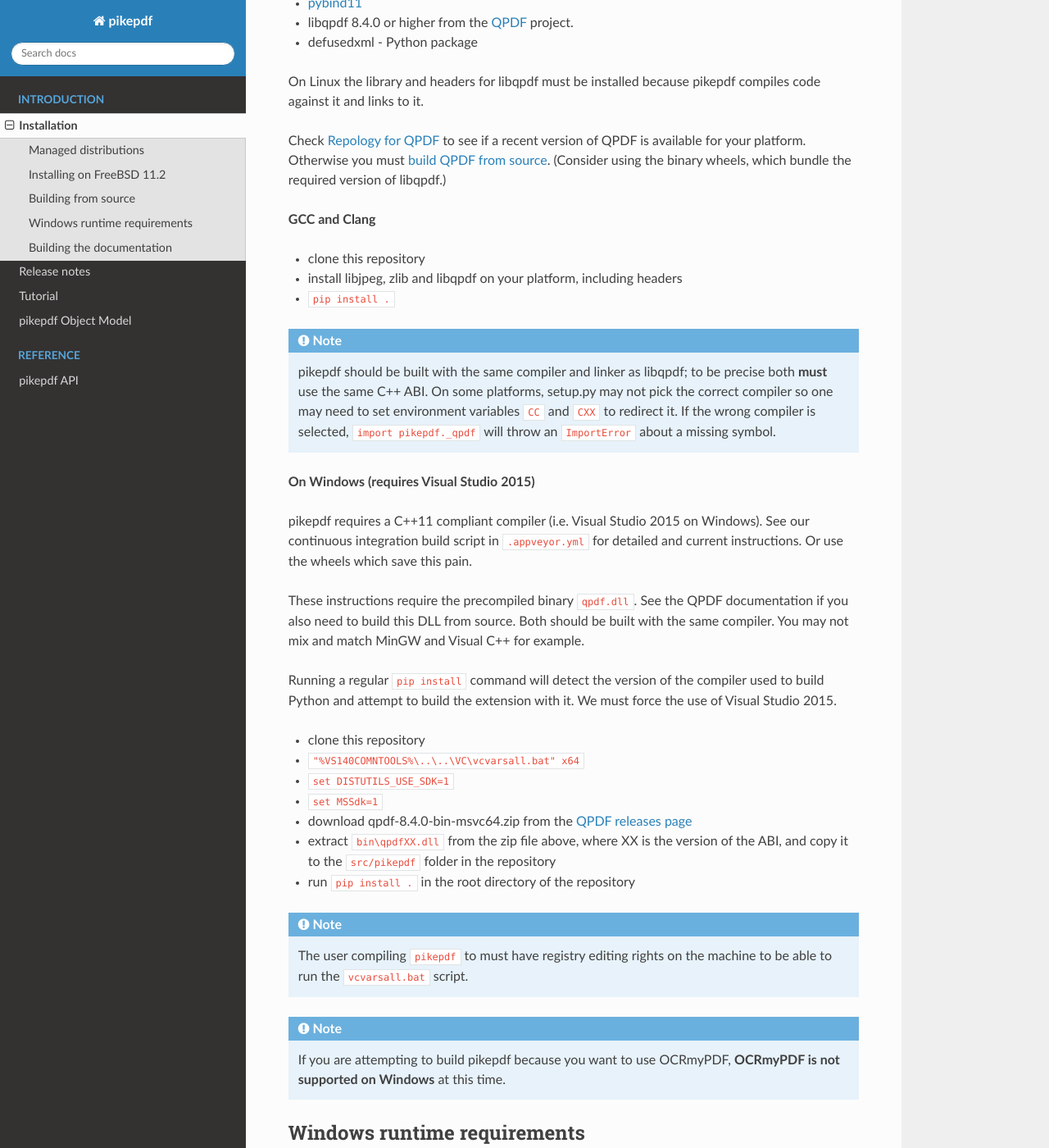
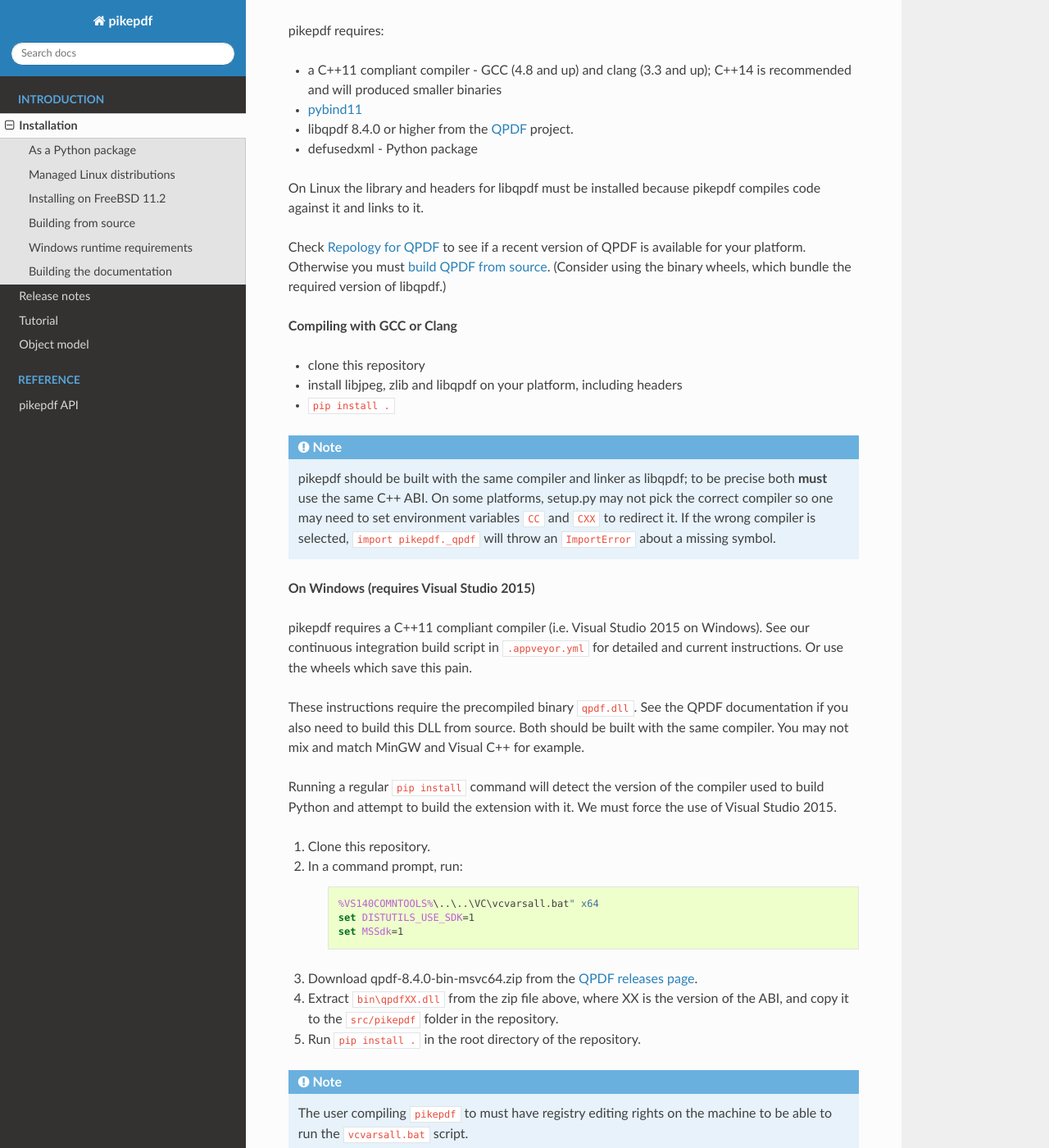
Before and after one commit to pikepdf/pikepdf, a Sphinx documentation site: the page built from docs/installation.rst, in a window 1280 px wide and 1400 px high, scrolled down 1567 px. Shown: the whole window at 82% size. Built offline with Sphinx 7.4.7 and the Read the Docs theme 2.0.0, drawn with Linux system fonts in a browser that asks for light colours; pages that are not in the unit, such as notebooks, are missing from menus; the version number could not be read and is left out; some of the changed text lies outside the part shown.

Commit message:
docs: general cleanup

```diff
--- a/docs/installation.rst
+++ b/docs/installation.rst
@@ -1,5 +1,8 @@
 Installation
 ============
+
+As a Python package
+-------------------
 
 .. |latest| image:: https://img.shields.io/pypi/v/pikepdf.svg
     :alt: pikepdf latest released version on PyPI
@@ -7,7 +10,7 @@
 |latest|
 
 Most users on Linux, macOS or Windows with x64 systems should take advantage of
-the binary wheels.
+the binary wheels to install the Python package.
 
 .. code-block:: bash
 
@@ -22,8 +25,11 @@
 Binary wheels should work on most systems work on Linux distributions 2007
 and newer, macOS 10.11 and newer (for Homebrew), Windows 7 and newer.
 
-Managed distributions
----------------------
+Use ``pip install --user pikepdf`` to install the package for the current user
+only. Use ``pip install pikepdf`` to install to a virtual environment.
+
+Managed Linux distributions
+---------------------------
 
 **Debian, Ubuntu and other APT distributions**
 
@@ -38,7 +44,7 @@
 
 **Fedora 29**
 
-.. |fedora| image:: https://repology.org/badge/version-only-for-repo/fedora_29/python:pikepdf.svg
+.. |fedora| image:: https://repology.org/badge/version-for-repo/fedora_29/python:pikepdf.svg
     :alt: Fedora 29
 
 .. |rawhide| image:: https://repology.org/badge/version-for-repo/fedora_rawhide/python:pikepdf.svg
@@ -100,7 +106,7 @@
 (Consider using the binary wheels, which bundle the required version of
 libqpdf.)
 
-**GCC and Clang**
+**Compiling with GCC or Clang**
 
 -  clone this repository
 -  install libjpeg, zlib and libqpdf on your platform, including headers
@@ -132,14 +138,19 @@
 version of the compiler used to build Python and attempt to build the
 extension with it. We must force the use of Visual Studio 2015.
 
-- clone this repository
-- ``"%VS140COMNTOOLS%\..\..\VC\vcvarsall.bat" x64``
-- ``set DISTUTILS_USE_SDK=1``
-- ``set MSSdk=1``
-- download |msvc-zip| from the `QPDF releases page <https://github.com/qpdf/qpdf/releases>`_
-- extract ``bin\qpdfXX.dll`` from the zip file above, where XX is the version
-  of the ABI, and copy it to the ``src/pikepdf`` folder in the repository
-- run ``pip install .`` in the root directory of the repository
+#. Clone this repository.
+#. In a command prompt, run:
+
+    .. code-block:: bat
+
+        %VS140COMNTOOLS%\..\..\VC\vcvarsall.bat" x64
+        set DISTUTILS_USE_SDK=1
+        set MSSdk=1
+
+#. Download |msvc-zip| from the `QPDF releases page <https://github.com/qpdf/qpdf/releases>`_.
+#. Extract ``bin\qpdfXX.dll`` from the zip file above, where XX is the version
+   of the ABI, and copy it to the ``src/pikepdf`` folder in the repository.
+#. Run ``pip install .`` in the root directory of the repository.
 
 .. note::
 
@@ -164,6 +175,8 @@
 Documentation is generated using Sphinx and you are currently reading it. To
 regenerate it:
 
--  ``pip install -r requirements/docs.txt``
--  ``cd pikepdf/docs``
--  ``make html``
+.. code-block:: bash
+
+    pip install -r requirements/docs.txt
+    cd pikepdf/docs
+    make html
--- a/docs/objects.rst
+++ b/docs/objects.rst
@@ -1,5 +1,5 @@
-pikepdf Object Model
-********************
+Object model
+************
 
 This section covers the object model pikepdf uses in more detail.
 
```
